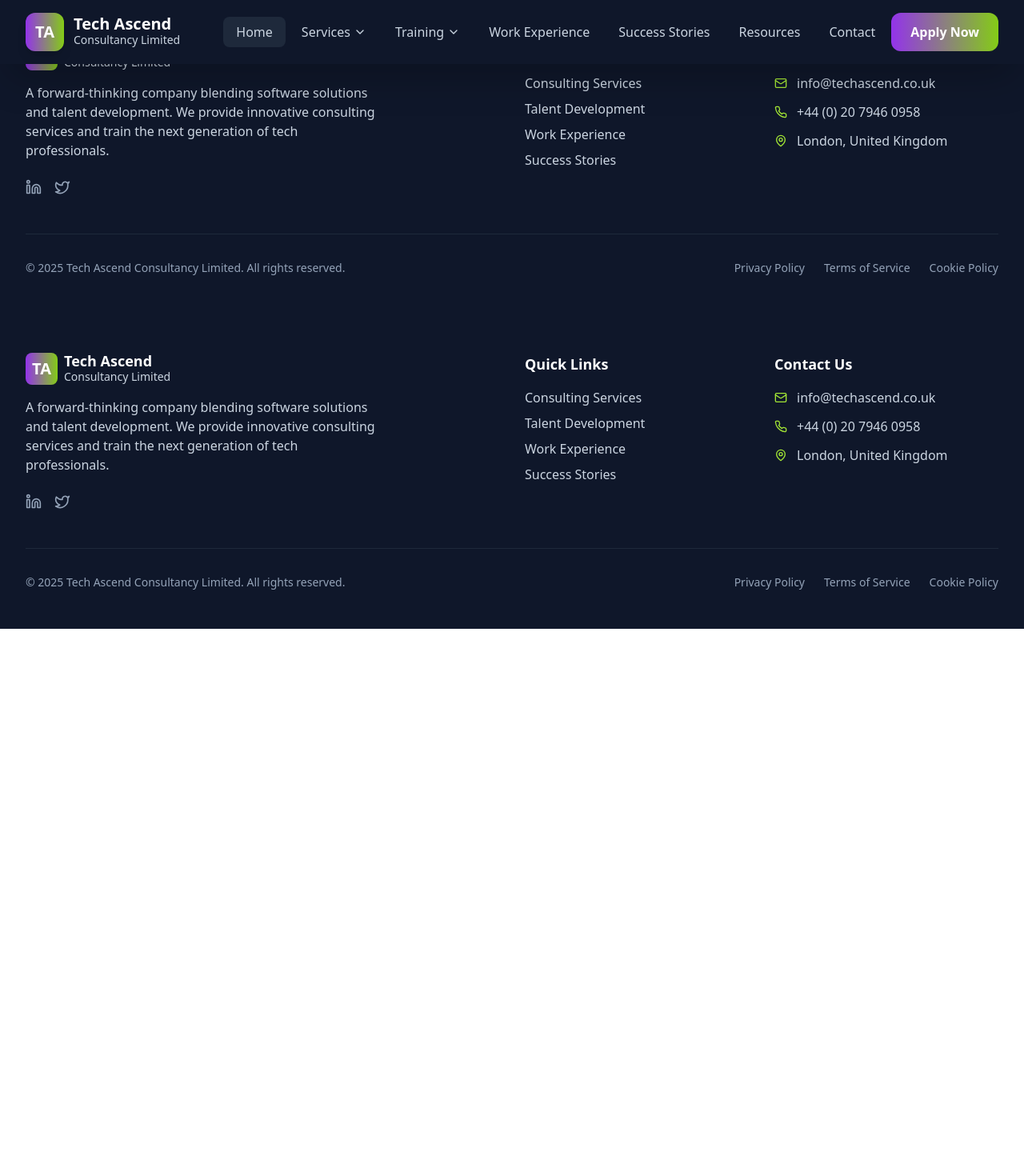
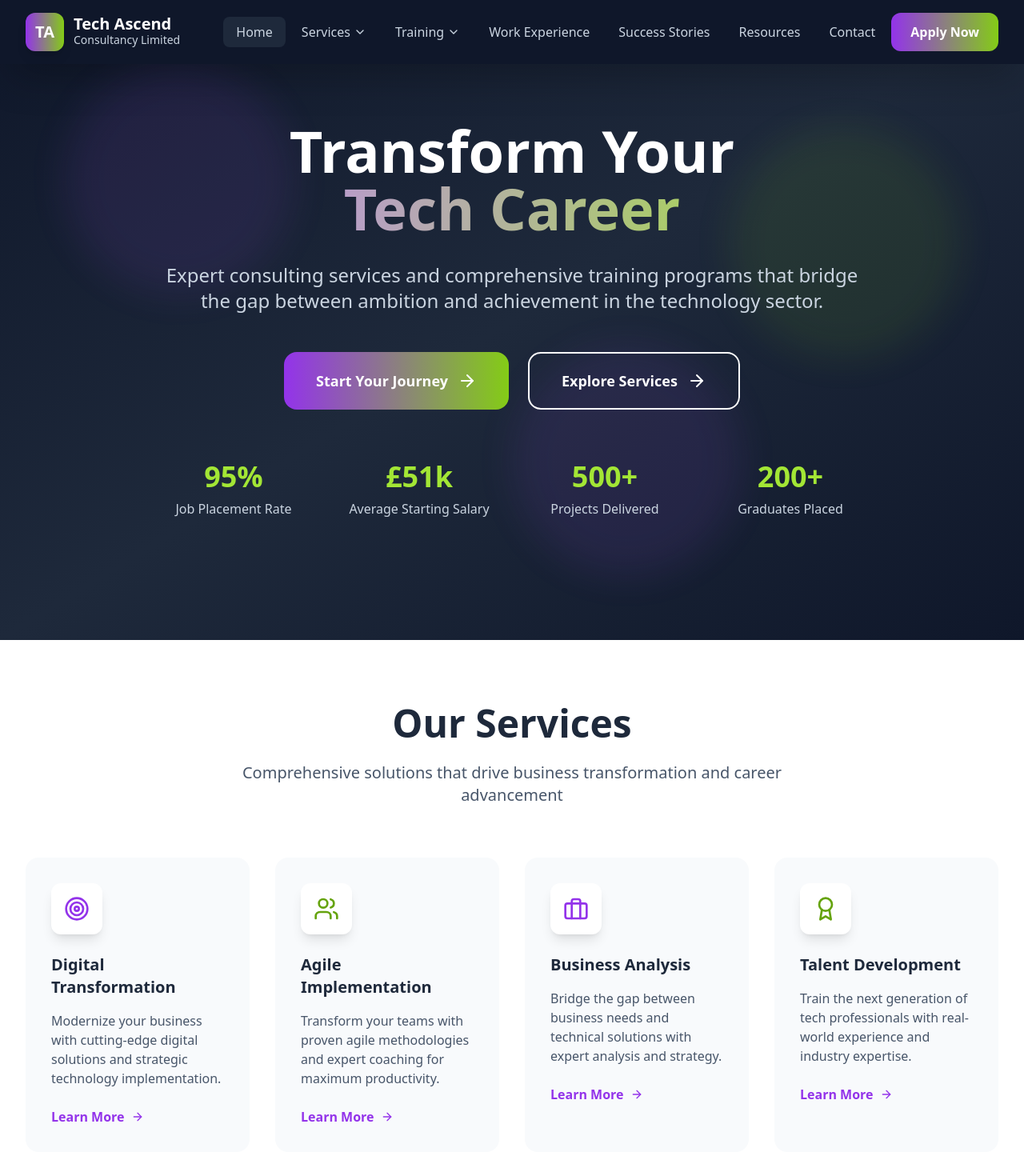
Before and after one commit to Techascendconsulting/website, a React (Vite) app: page / in a window 1280 px wide. Shown: the top 1470 px of the page at 80% size. Before the commit the page ends 800 px from the top, so only its background shows below. Built offline with nearby package versions, Linux system fonts and the light colour scheme.

Commit message:
Complete Home Page Redesign

```diff
--- a/src/pages/Home.tsx
+++ b/src/pages/Home.tsx
@@ -1,104 +1,269 @@
 import React from 'react';
 import { Link } from 'react-router-dom';
-import { Mail, Phone, MapPin, Linkedin, Twitter } from 'lucide-react';
+import { ArrowRight, CheckCircle, Users, Target, Award, TrendingUp, Briefcase, Star } from 'lucide-react';
 
-const Footer = () => {
+const Home = () => {
+  const services = [
+    {
+      icon: <Target className="w-8 h-8 text-purple-600" />,
+      title: "Digital Transformation",
+      description: "Modernize your business with cutting-edge digital solutions and strategic technology implementation.",
+      link: "/consulting"
+    },
+    {
+      icon: <Users className="w-8 h-8 text-lime-600" />,
+      title: "Agile Implementation",
+      description: "Transform your teams with proven agile methodologies and expert coaching for maximum productivity.",
+      link: "/consulting"
+    },
+    {
+      icon: <Briefcase className="w-8 h-8 text-purple-600" />,
+      title: "Business Analysis",
+      description: "Bridge the gap between business needs and technical solutions with expert analysis and strategy.",
+      link: "/consulting"
+    },
+    {
+      icon: <Award className="w-8 h-8 text-lime-600" />,
+      title: "Talent Development",
+      description: "Train the next generation of tech professionals with real-world experience and industry expertise.",
+      link: "/talent-development"
+    }
+  ];
+
+  const programs = [
+    { title: "Business Analyst", duration: "16 weeks", salary: "£45k-£65k", placement: "96%" },
+    { title: "Project Manager", duration: "20 weeks", salary: "£50k-£70k", placement: "94%" },
+    { title: "Product Owner", duration: "14 weeks", salary: "£48k-£68k", placement: "95%" },
+    { title: "Scrum Master", duration: "12 weeks", salary: "£42k-£62k", placement: "97%" }
+  ];
+
+  const testimonials = [
+    {
+      name: "Sarah Chen",
+      role: "Senior Business Analyst at JPMorgan Chase",
+      image: "https://images.pexels.com/photos/3184465/pexels-photo-3184465.jpeg",
+      quote: "Tech Ascend's program gave me real project experience that made all the difference in my interviews."
+    },
+    {
+      name: "Michael Rodriguez",
+      role: "Product Owner at Spotify",
+      image: "https://images.pexels.com/photos/3184291/pexels-photo-3184291.jpeg",
+      quote: "The mentorship and hands-on experience prepared me for success from day one in my new role."
+    },
+    {
+      name: "Emma Thompson",
+      role: "Scrum Master at Barclays",
+      image: "https://images.pexels.com/photos/3184360/pexels-photo-3184360.jpeg",
+      quote: "Working on real client projects built my confidence and gave me a portfolio that employers valued."
+    }
+  ];
+
   return (
-    <footer className="bg-slate-900 text-white">
-      <div className="max-w-7xl mx-auto px-4 sm:px-6 lg:px-8 py-12">
-        <div className="grid grid-cols-1 md:grid-cols-4 gap-8">
-          {/* Company Info */}
-          <div className="col-span-1 md:col-span-2">
-            <Link to="/" className="flex items-center space-x-2 mb-4">
-              <div className="w-10 h-10 bg-gradient-to-r from-purple-600 to-lime-500 rounded-lg flex items-center justify-center">
-                <span className="text-white font-bold text-xl">TA</span>
-              </div>
-              <div className="flex flex-col">
-                <span className="font-bold text-lg leading-5">Tech Ascend</span>
-                <span className="text-sm text-slate-300">Consultancy Limited</span>
-              </div>
+    <div>
+      {/* Hero Section */}
+      <section className="relative min-h-screen flex items-center justify-center bg-gradient-to-br from-slate-900 via-slate-800 to-slate-900 overflow-hidden">
+        {/* Background Pattern */}
+        <div className="absolute inset-0 opacity-10">
+          <div className="absolute top-20 left-20 w-72 h-72 bg-purple-500 rounded-full mix-blend-multiply filter blur-xl animate-pulse"></div>
+          <div className="absolute top-40 right-20 w-72 h-72 bg-lime-500 rounded-full mix-blend-multiply filter blur-xl animate-pulse animation-delay-2000"></div>
+          <div className="absolute bottom-20 left-1/2 w-72 h-72 bg-purple-500 rounded-full mix-blend-multiply filter blur-xl animate-pulse animation-delay-4000"></div>
+        </div>
+
+        <div className="relative max-w-7xl mx-auto px-4 sm:px-6 lg:px-8 text-center">
+          <h1 className="text-5xl md:text-7xl font-bold text-white mb-8 leading-tight">
+            Transform Your
+            <span className="block bg-gradient-to-r from-purple-400 to-lime-400 bg-clip-text text-transparent">
+              Tech Career
+            </span>
+          </h1>
+          <p className="text-xl md:text-2xl text-slate-300 mb-12 max-w-4xl mx-auto leading-relaxed">
+            Expert consulting services and comprehensive training programs that bridge the gap
+            between ambition and achievement in the technology sector.
+          </p>
+
+          <div className="flex flex-col sm:flex-row gap-6 justify-center mb-16">
+            <Link
+              to="/apply"
+              className="inline-flex items-center bg-gradient-to-r from-purple-600 to-lime-500 text-white px-10 py-5 rounded-2xl font-bold text-lg hover:shadow-2xl transition-all duration-300 transform hover:scale-105"
+            >
+              Start Your Journey
+              <ArrowRight className="ml-3" size={24} />
             </Link>
-            <p className="text-slate-300 mb-6 max-w-md">
-              A forward-thinking company blending software solutions and talent development.
-              We provide innovative consulting services and train the next generation of
-              tech professionals.
-            </p>
-            <div className="flex space-x-4">
-              <a href="#" className="text-slate-400 hover:text-lime-400 transition-colors">
-                <Linkedin size={20} />
-              </a>
-              <a href="#" className="text-slate-400 hover:text-lime-400 transition-colors">
-                <Twitter size={20} />
-              </a>
-            </div>
+            <Link
+              to="/consulting"
+              className="inline-flex items-center border-2 border-white text-white px-10 py-5 rounded-2xl font-bold text-lg hover:bg-white hover:text-slate-900 transition-all duration-300"
+            >
+              Explore Services
+              <ArrowRight className="ml-3" size={24} />
+            </Link>
           </div>
 
-          {/* Quick Links */}
-          <div>
-            <h3 className="font-semibold text-lg mb-4">Quick Links</h3>
-            <ul className="space-y-2">
-              <li>
-                <Link to="/consulting" className="text-slate-300 hover:text-lime-400 transition-colors">
-                  Consulting Services
-                </Link>
-              </li>
-              <li>
-                <Link to="/talent-development" className="text-slate-300 hover:text-lime-400 transition-colors">
-                  Talent Development
-                </Link>
-              </li>
-              <li>
-                <Link to="/work-experience" className="text-slate-300 hover:text-lime-400 transition-colors">
-                  Work Experience
-                </Link>
-              </li>
-              <li>
-                <Link to="/success-stories" className="text-slate-300 hover:text-lime-400 transition-colors">
-                  Success Stories
-                </Link>
-              </li>
-            </ul>
+          {/* Stats */}
+          <div className="grid grid-cols-2 lg:grid-cols-4 gap-8 max-w-4xl mx-auto">
+            {[
+              { number: "95%", label: "Job Placement Rate" },
+              { number: "£51k", label: "Average Starting Salary" },
+              { number: "500+", label: "Projects Delivered" },
+              { number: "200+", label: "Graduates Placed" }
+            ].map((stat, index) => (
+              <div key={index} className="text-center">
+                <div className="text-3xl lg:text-4xl font-bold text-lime-400 mb-2">{stat.number}</div>
+                <div className="text-slate-300">{stat.label}</div>
+              </div>
+            ))}
+          </div>
+        </div>
+      </section>
+
+      {/* Services Section */}
+      <section className="py-20 bg-white">
+        <div className="max-w-7xl mx-auto px-4 sm:px-6 lg:px-8">
+          <div className="text-center mb-16">
+            <h2 className="text-4xl md:text-5xl font-bold text-slate-800 mb-6">Our Services</h2>
+            <p className="text-xl text-slate-600 max-w-3xl mx-auto">
+              Comprehensive solutions that drive business transformation and career advancement
+            </p>
           </div>
 
-          {/* Contact Info */}
-          <div>
-            <h3 className="font-semibold text-lg mb-4">Contact Us</h3>
-            <div className="space-y-3">
-              <div className="flex items-center space-x-3">
-                <Mail size={16} className="text-lime-400" />
-                <span className="text-slate-300">info@techascend.co.uk</span>
+          <div className="grid grid-cols-1 md:grid-cols-2 lg:grid-cols-4 gap-8">
+            {services.map((service, index) => (
+              <div key={index} className="group bg-slate-50 p-8 rounded-2xl hover:shadow-xl transition-all duration-300 transform hover:-translate-y-2">
+                <div className="w-16 h-16 bg-white rounded-xl flex items-center justify-center mb-6 shadow-lg group-hover:shadow-xl transition-shadow">
+                  {service.icon}
+                </div>
+                <h3 className="text-xl font-bold text-slate-800 mb-4">{service.title}</h3>
+                <p className="text-slate-600 mb-6">{service.description}</p>
+                <Link
+                  to={service.link}
+                  className="inline-flex items-center text-purple-600 font-semibold hover:text-lime-600 transition-colors"
+                >
+                  Learn More
+                  <ArrowRight className="ml-2" size={16} />
+                </Link>
               </div>
-              <div className="flex items-center space-x-3">
-                <Phone size={16} className="text-lime-400" />
-                <span className="text-slate-300">+44 (0) 20 7946 0958</span>
-              </div>
-              <div className="flex items-center space-x-3">
-                <MapPin size={16} className="text-lime-400" />
-                <span className="text-slate-300">London, United Kingdom</span>
-              </div>
-            </div>
+            ))}
           </div>
         </div>
+      </section>
 
-        <div className="border-t border-slate-800 mt-12 pt-8 flex flex-col md:flex-row justify-between items-center">
-          <p className="text-slate-400 text-sm">
-            © 2025 Tech Ascend Consultancy Limited. All rights reserved.
-          </p>
-          <div className="flex space-x-6 mt-4 md:mt-0">
-            <a href="#" className="text-slate-400 hover:text-lime-400 text-sm transition-colors">
-              Privacy Policy
-            </a>
-            <a href="#" className="text-slate-400 hover:text-lime-400 text-sm transition-colors">
-              Terms of Service
-            </a>
-            <a href="#" className="text-slate-400 hover:text-lime-400 text-sm transition-colors">
-              Cookie Policy
-            </a>
+      {/* Training Programs */}
+      <section className="py-20 bg-slate-50">
+        <div className="max-w-7xl mx-auto px-4 sm:px-6 lg:px-8">
+          <div className="text-center mb-16">
+            <h2 className="text-4xl md:text-5xl font-bold text-slate-800 mb-6">Training Programs</h2>
+            <p className="text-xl text-slate-600 max-w-3xl mx-auto">
+              Comprehensive programs designed to launch your tech career with real-world experience
+            </p>
+          </div>
+
+          <div className="grid grid-cols-1 md:grid-cols-2 lg:grid-cols-4 gap-8">
+            {programs.map((program, index) => (
+              <div key={index} className="bg-white p-8 rounded-2xl shadow-lg hover:shadow-xl transition-all duration-300 transform hover:-translate-y-2">
+                <h3 className="text-xl font-bold text-slate-800 mb-4">{program.title}</h3>
+                <div className="space-y-3 mb-6">
+                  <div className="flex justify-between">
+                    <span className="text-slate-600">Duration:</span>
+                    <span className="font-semibold">{program.duration}</span>
+                  </div>
+                  <div className="flex justify-between">
+                    <span className="text-slate-600">Salary:</span>
+                    <span className="font-semibold text-lime-600">{program.salary}</span>
+                  </div>
+                  <div className="flex justify-between">
+                    <span className="text-slate-600">Placement:</span>
+                    <span className="font-semibold text-purple-600">{program.placement}</span>
+                  </div>
+                </div>
+                <Link
+                  to="/talent-development"
+                  className="w-full inline-flex items-center justify-center bg-gradient-to-r from-purple-600 to-lime-500 text-white px-6 py-3 rounded-lg font-semibold hover:shadow-lg transition-all duration-300 transform hover:scale-105"
+                >
+                  Learn More
+                  <ArrowRight className="ml-2" size={16} />
+                </Link>
+              </div>
+            ))}
           </div>
         </div>
-      </div>
-    </footer>
+      </section>
+
+      {/* Success Stories */}
+      <section className="py-20 bg-white">
+        <div className="max-w-7xl mx-auto px-4 sm:px-6 lg:px-8">
+          <div className="text-center mb-16">
+            <h2 className="text-4xl md:text-5xl font-bold text-slate-800 mb-6">Success Stories</h2>
+            <p className="text-xl text-slate-600 max-w-3xl mx-auto">
+              Real careers transformed through our programs
+            </p>
+          </div>
+
+          <div className="grid grid-cols-1 md:grid-cols-3 gap-8">
+            {testimonials.map((testimonial, index) => (
+              <div key={index} className="bg-slate-50 p-8 rounded-2xl hover:shadow-xl transition-all duration-300">
+                <div className="flex items-center mb-6">
+                  <img
+                    src={testimonial.image}
+                    alt={testimonial.name}
+                    className="w-16 h-16 rounded-full object-cover mr-4"
+                  />
+                  <div>
+                    <h4 className="font-bold text-slate-800">{testimonial.name}</h4>
+                    <p className="text-sm text-slate-600">{testimonial.role}</p>
+                  </div>
+                </div>
+                <blockquote className="text-slate-700 italic">
+                  "{testimonial.quote}"
+                </blockquote>
+                <div className="flex text-lime-500 mt-4">
+                  {[...Array(5)].map((_, i) => (
+                    <Star key={i} size={16} fill="currentColor" />
+                  ))}
+                </div>
+              </div>
+            ))}
+          </div>
+
+          <div className="text-center mt-12">
+            <Link
+              to="/success-stories"
+              className="inline-flex items-center text-purple-600 font-semibold hover:text-lime-600 transition-colors text-lg"
+            >
+              Read More Success Stories
+              <ArrowRight className="ml-2" size={20} />
+            </Link>
+          </div>
+        </div>
+      </section>
+
+      {/* CTA Section */}
+      <section className="py-20 bg-gradient-to-r from-purple-600 to-lime-400">
+        <div className="max-w-4xl mx-auto text-center px-4 sm:px-6 lg:px-8">
+          <h2 className="text-4xl md:text-5xl font-bold text-white mb-6">
+            Ready to Transform Your Career?
+          </h2>
+          <p className="text-xl text-white/90 mb-10">
+            Join hundreds of professionals who have successfully transitioned into high-paying tech roles
+          </p>
+          <div className="flex flex-col sm:flex-row gap-6 justify-center">
+            <Link
+              to="/apply"
+              className="inline-flex items-center bg-white text-slate-900 px-10 py-5 rounded-2xl font-bold text-lg hover:shadow-2xl transition-all duration-300 transform hover:scale-105"
+            >
+              Apply for Training
+              <ArrowRight className="ml-3" size={24} />
+            </Link>
+            <Link
+              to="/contact"
+              className="inline-flex items-center border-2 border-white text-white px-10 py-5 rounded-2xl font-bold text-lg hover:bg-white hover:text-slate-900 transition-all duration-300"
+            >
+              Schedule Consultation
+              <ArrowRight className="ml-3" size={24} />
+            </Link>
+          </div>
+        </div>
+      </section>
+    </div>
   );
 };
 
-export default Footer;
+export default Home;
```
